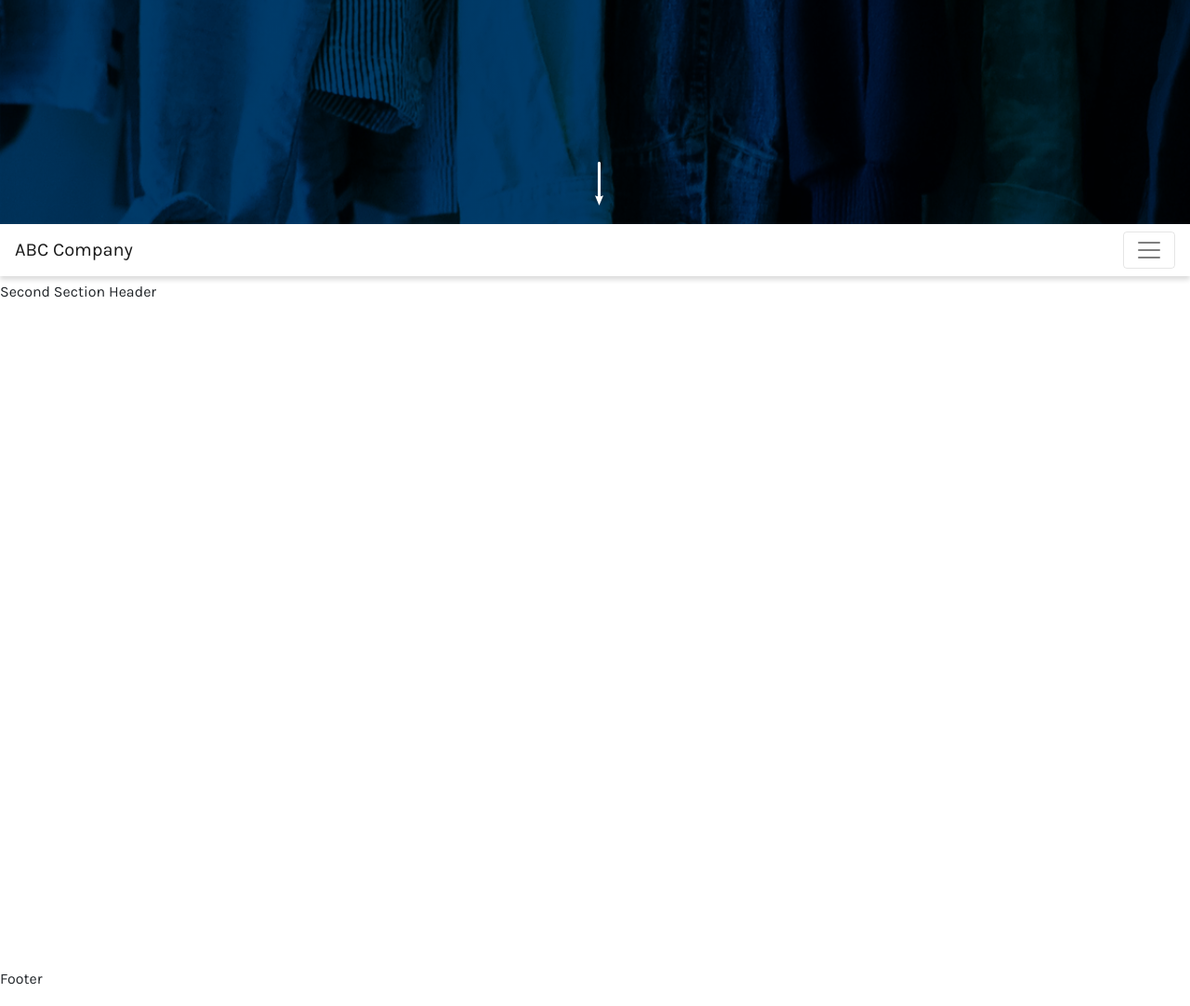
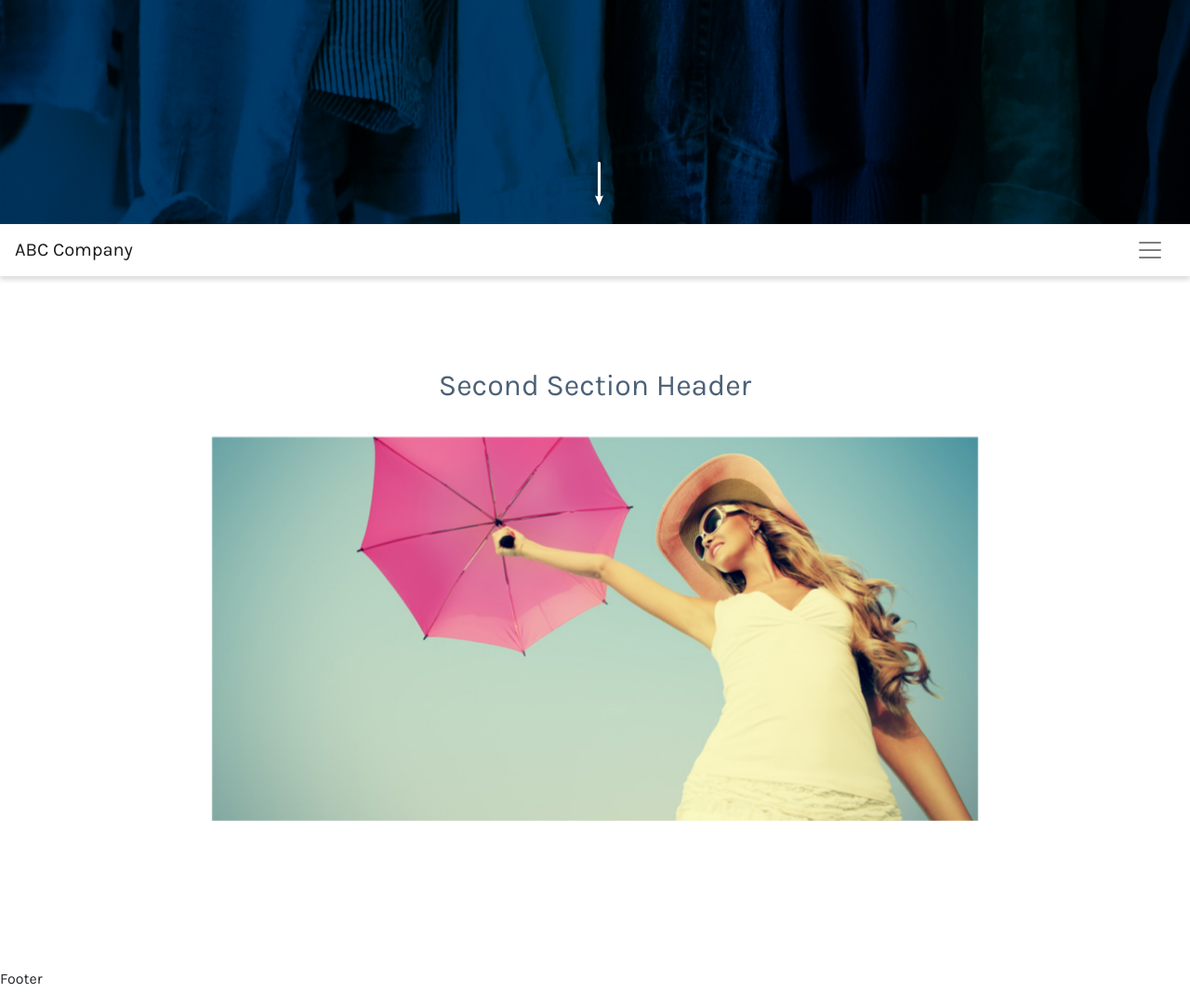
Before and after one commit to johnram528/code_challenge, a PHP site: page /verbalplusvisual.html in a window 1280 px wide. Shown: the part 559-1641 px from the top of the page at 93% size. Run offline with PHP 8.4, Linux system fonts and the light colour scheme; some libraries are stand-ins or nearby versions.

Commit message:
add second section header and image

```diff
--- a/styles.css
+++ b/styles.css
@@ -85,3 +85,23 @@ h1 {
 .abc-footer {
   height: 50vh;
 }
+
+body
+{
+  overflow-x: hidden; /* Get rid of extra white space on right side of the page */
+}
+
+.navbar-light .navbar-toggler {
+  border: none;
+}
+
+.abc-second-header {
+  text-align: center;
+  margin-top: 95px;
+  color: #4C6176;
+}
+
+.image-wrap > img {
+  margin-top: 30px;
+  width: 100%;
+}
--- a/verbalplusvisual.html
+++ b/verbalplusvisual.html
@@ -43,7 +43,14 @@
           </button>
         </nav>
        </div>
-     <div class='abc-content'>Second Section Header</div>
+     <div class='abc-content container-fluid'>
+      <div class='row justify-content-center'>
+      <h2 class='abc-second-header col-xs-12 col-lg-12'>Second Section Header</h2>
+      <div class='image-wrap col-xs-8 col-lg-8'>
+       <img src='./images/image2.jpg'>
+      </div>
+      </div>
+    </div>
     </section>
     <footer class='abc-footer'>Footer</footer>
 
```
